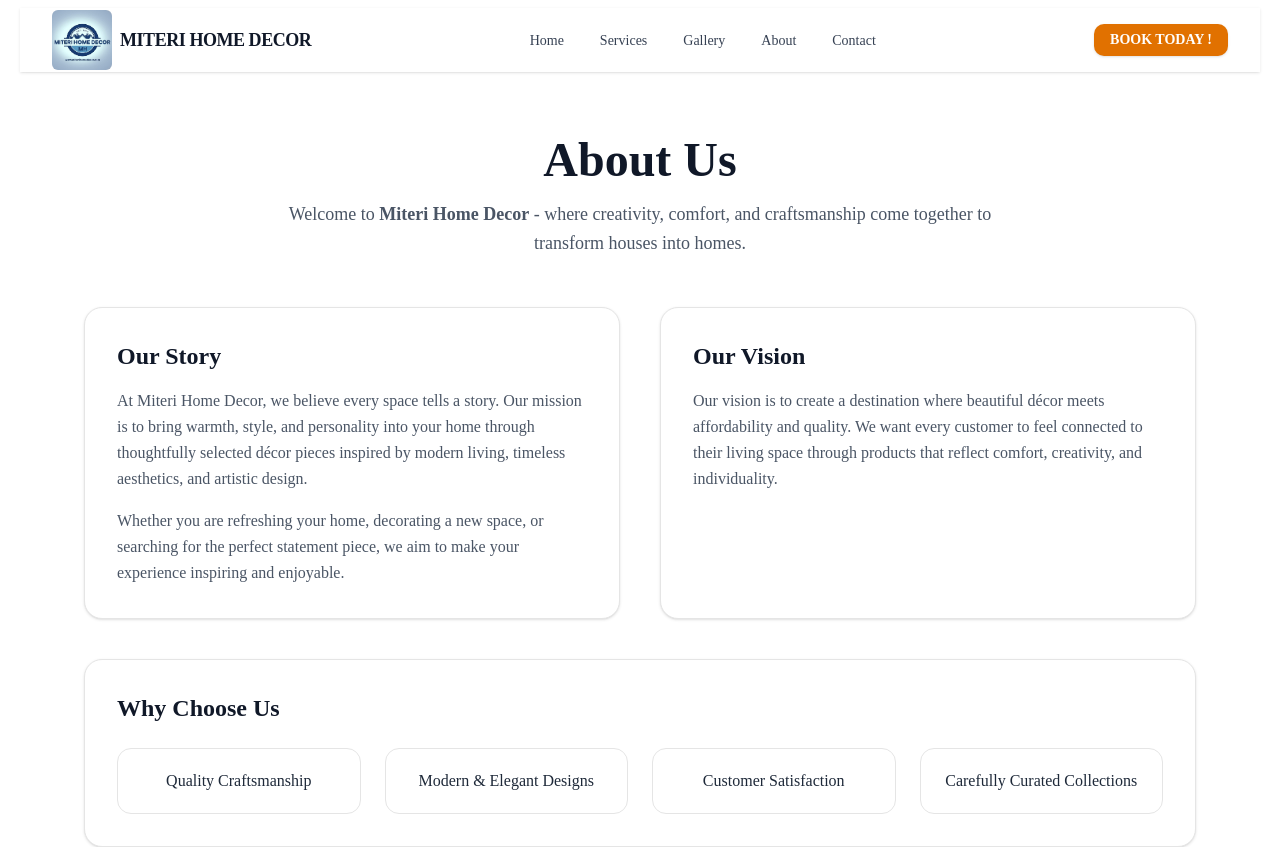
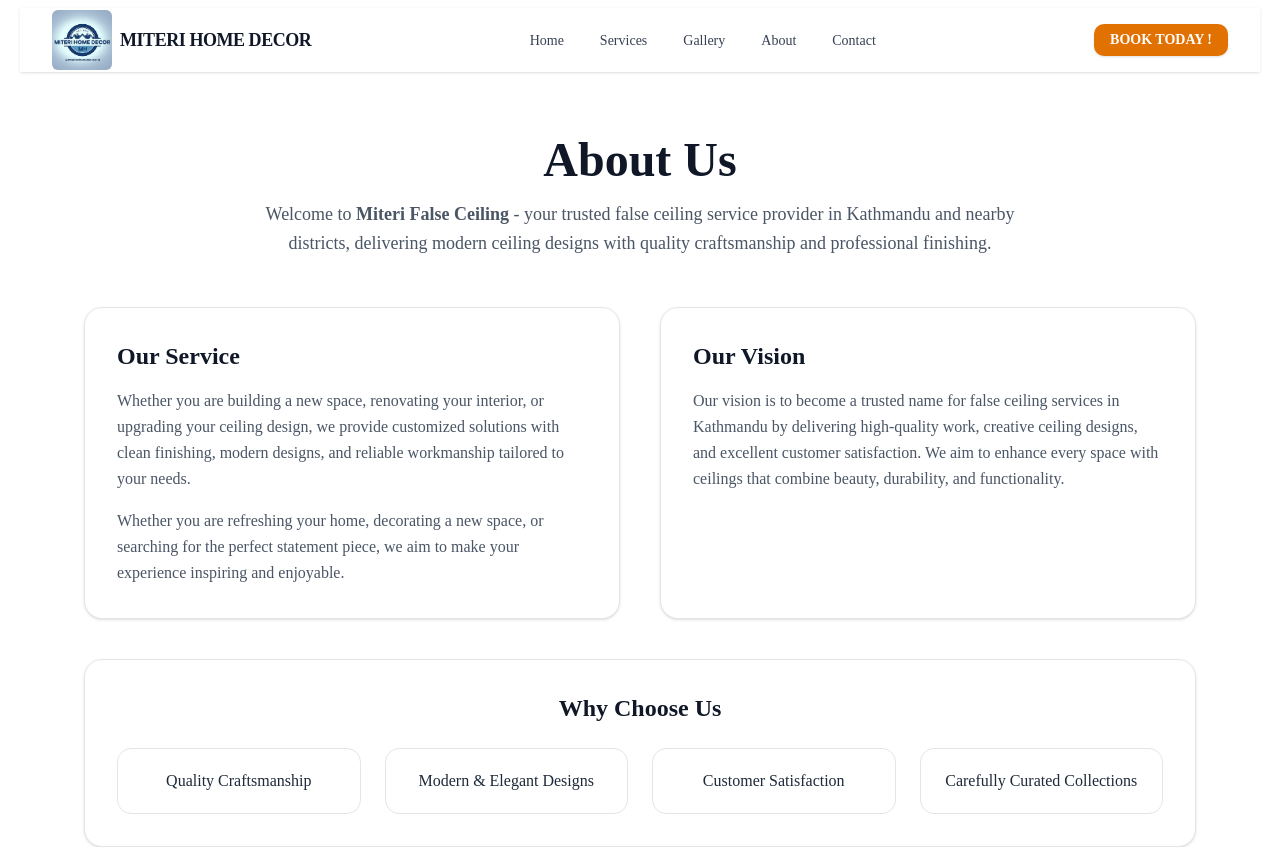
Before and after one commit to yeticlass/mhd, a Next.js app: page /about in a window 1280 px wide. Shown: the top 847 px of the page. Built offline with nearby package versions, Linux system fonts and the light colour scheme.

Commit message:
about-up-updates-4365

```diff
--- a/app/about/page.tsx
+++ b/app/about/page.tsx
@@ -7,24 +7,24 @@ const AboutUs = () => {
           About Us
         </h1>
 
-        <p className="mt-4 text-gray-600 max-w-3xl mx-auto text-lg leading-relaxed">
-          Welcome to <span className="font-semibold">Miteri Home Decor</span> -
-          where creativity, comfort, and craftsmanship come together to
-          transform houses into homes.
-        </p>
+       <p className="mt-4 text-gray-600 max-w-3xl mx-auto text-lg leading-relaxed">
+   Welcome to <span className="font-semibold">Miteri False Ceiling</span>  -   your trusted false ceiling service provider in Kathmandu and nearby
+  districts, delivering modern ceiling designs with quality craftsmanship
+  and professional finishing.
+</p>
       </div>
 
       <div className="grid md:grid-cols-2 gap-10">
         <div className="bg-white rounded-2xl shadow-sm border p-8">
           <h2 className="text-2xl font-semibold text-gray-900 mb-4">
-            Our Story
+               Our Service
           </h2>
 
           <p className="text-gray-600 leading-relaxed">
-            At Miteri Home Decor, we believe every space tells a story. Our
-            mission is to bring warmth, style, and personality into your home
-            through thoughtfully selected décor pieces inspired by modern
-            living, timeless aesthetics, and artistic design.
+           Whether you are building a new space, renovating your interior, or
+      upgrading your ceiling design, we provide customized solutions with
+      clean finishing, modern designs, and reliable workmanship tailored
+      to your needs.
           </p>
 
           <p className="text-gray-600 leading-relaxed mt-4">
@@ -40,16 +40,16 @@ const AboutUs = () => {
           </h2>
 
           <p className="text-gray-600 leading-relaxed">
-            Our vision is to create a destination where beautiful décor meets
-            affordability and quality. We want every customer to feel connected
-            to their living space through products that reflect comfort,
-            creativity, and individuality.
+             Our vision is to become a trusted name for false ceiling services in
+      Kathmandu by delivering high-quality work, creative ceiling designs,
+      and excellent customer satisfaction. We aim to enhance every space
+      with ceilings that combine beauty, durability, and functionality.
           </p>
         </div>
       </div>
 
       <div className="mt-10 bg-white rounded-2xl shadow-sm border p-8">
-        <h2 className="text-2xl font-semibold text-gray-900 mb-6">
+        <h2 className="text-2xl font-semibold text-gray-900 mb-6 text-center">
           Why Choose Us
         </h2>
 
```
